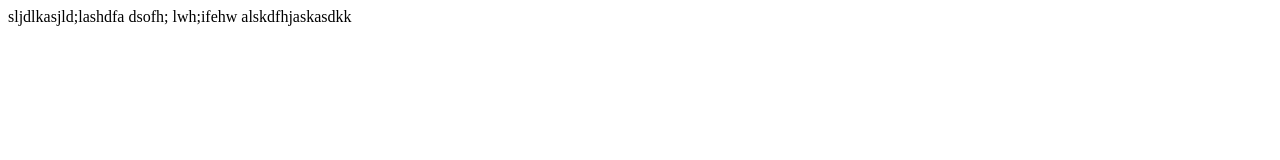
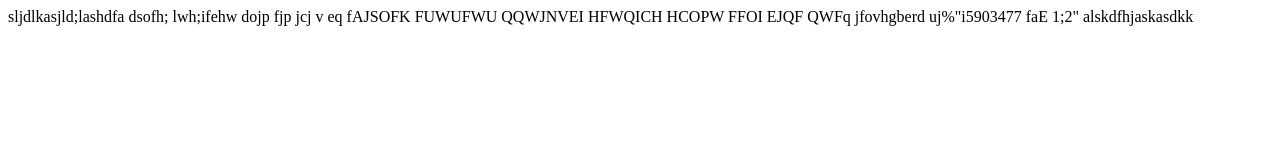
Before and after one commit to annagee/project-2, a plain HTML site: page index.html in a window 1280 px wide. Drawn offline with Linux system fonts and the light colour scheme.

Commit message:
collison?

```diff
--- a/index.html
+++ b/index.html
@@ -3,7 +3,7 @@
 <head>
   <meta charset="UTF-8">
   <title>Document</title>
-  sljdlkasjld;lashdfa dsofh; lwh;ifehw
+  sljdlkasjld;lashdfa dsofh; lwh;ifehw dojp fjp jcj v eq fAJSOFK   FUWUFWU  QQWJNVEI HFWQICH HCOPW FFOI EJQF QWFq jfovhgberd uj%"i5903477 faE 1;2"
 </head>
 <body>
   alskdfhjaskasdkk
```
